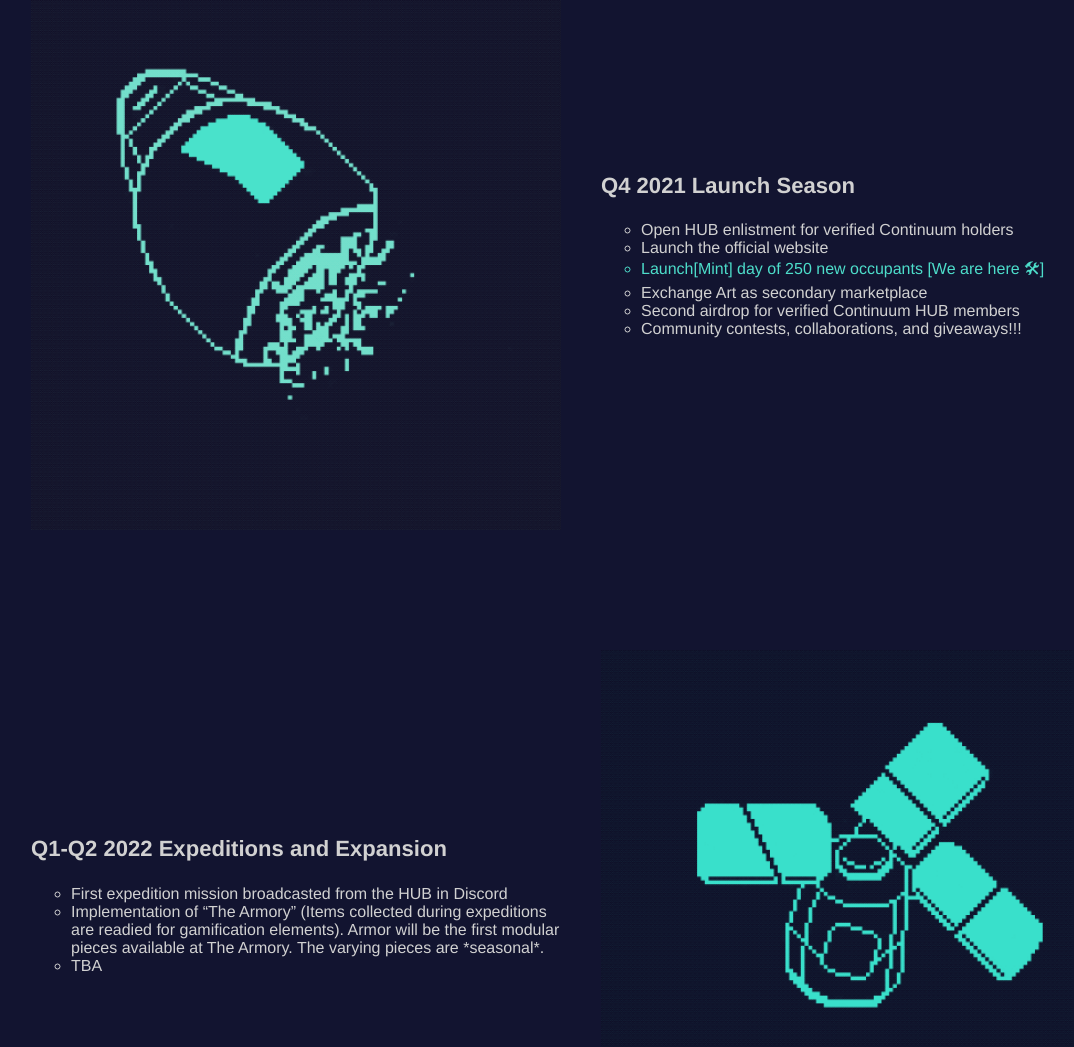
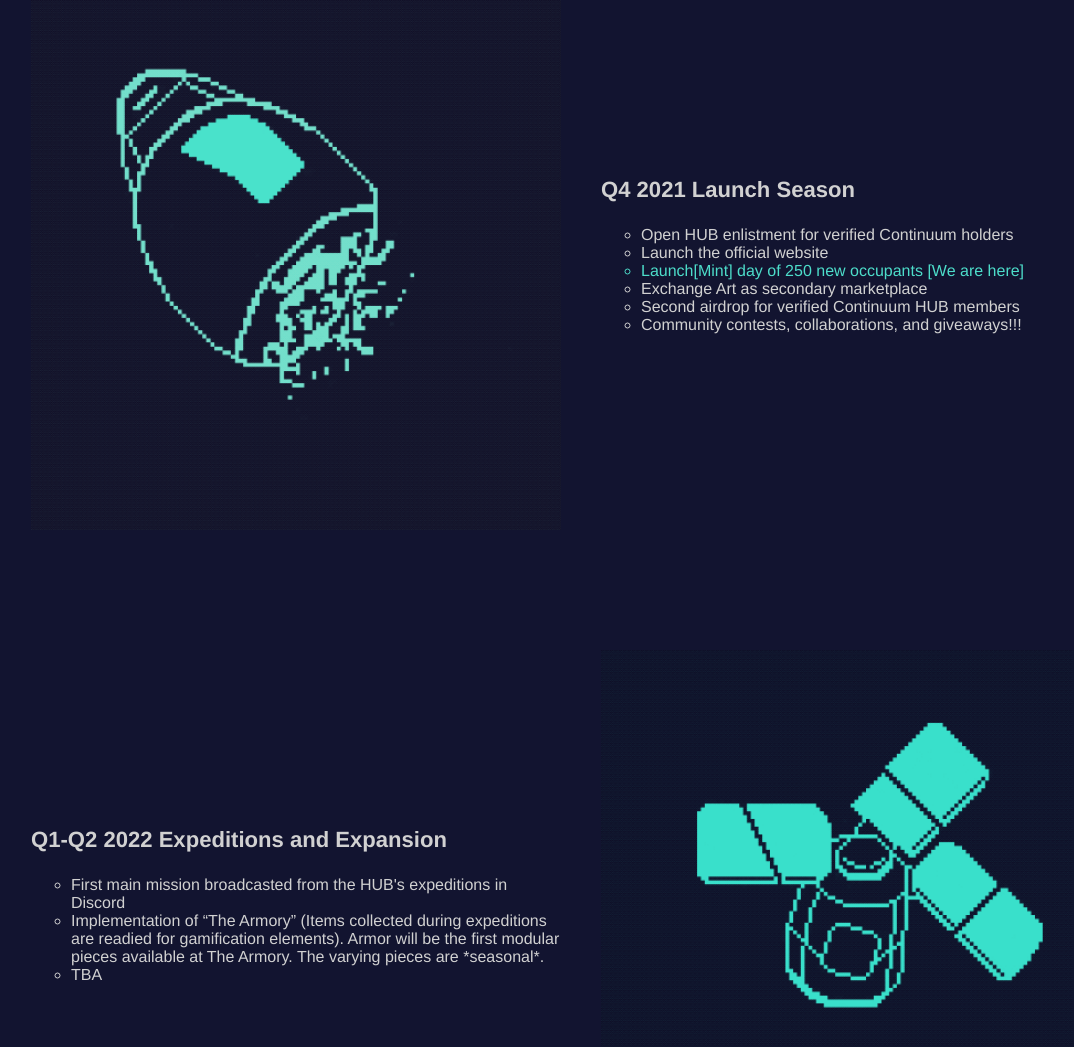
Before and after one commit to Temperedfire/continuum, a Jekyll site: the page built from index.html, in a window 1280 px wide and 1400 px high, scrolled down 3220 px, cut to the strip 0-1256 px from the top of the window. Shown: the top 1047 px of the strip, without its empty margins (59-1133 px from the left). Built offline with Jekyll 4.4.1, drawn with Linux system fonts in a browser that asks for light colours.

Commit message:
index.html update

```diff
--- a/index.html
+++ b/index.html
@@ -64,7 +64,7 @@ description: A curated pocket of sci-fi NFTs stationed on a space habitat.
 <ul style="list-style-type:circle;">
 	<li>Open HUB enlistment for verified Continuum holders</li>
 	<li>Launch the official website</li>
-<li style="color:#4dddca;">Launch[Mint] day of 250 new occupants [We are here 🛠]</li>
+<li style="color:#4dddca;">Launch[Mint] day of 250 new occupants [We are here]</li>
 	<li>Exchange Art as secondary marketplace</li>
 	<li>Second airdrop for verified Continuum HUB members</li>
 	<li>Community contests, collaborations, and giveaways!!!</li>
@@ -82,7 +82,7 @@ description: A curated pocket of sci-fi NFTs stationed on a space habitat.
 <p>
 	<strong>Q1-Q2 2022 Expeditions and Expansion<br></strong>
 <ul style="list-style-type:circle;">
-	<li>First expedition mission broadcasted from the HUB in Discord</li>
+	<li>First main mission broadcasted from the HUB's expeditions in Discord</li>
 	<li>Implementation of “The Armory” (Items collected during expeditions are readied for gamification elements). Armor will be the first modular pieces available at The Armory. The varying pieces are *seasonal*.</li>
 	<li>TBA</li>
 				</ul></p>
```
